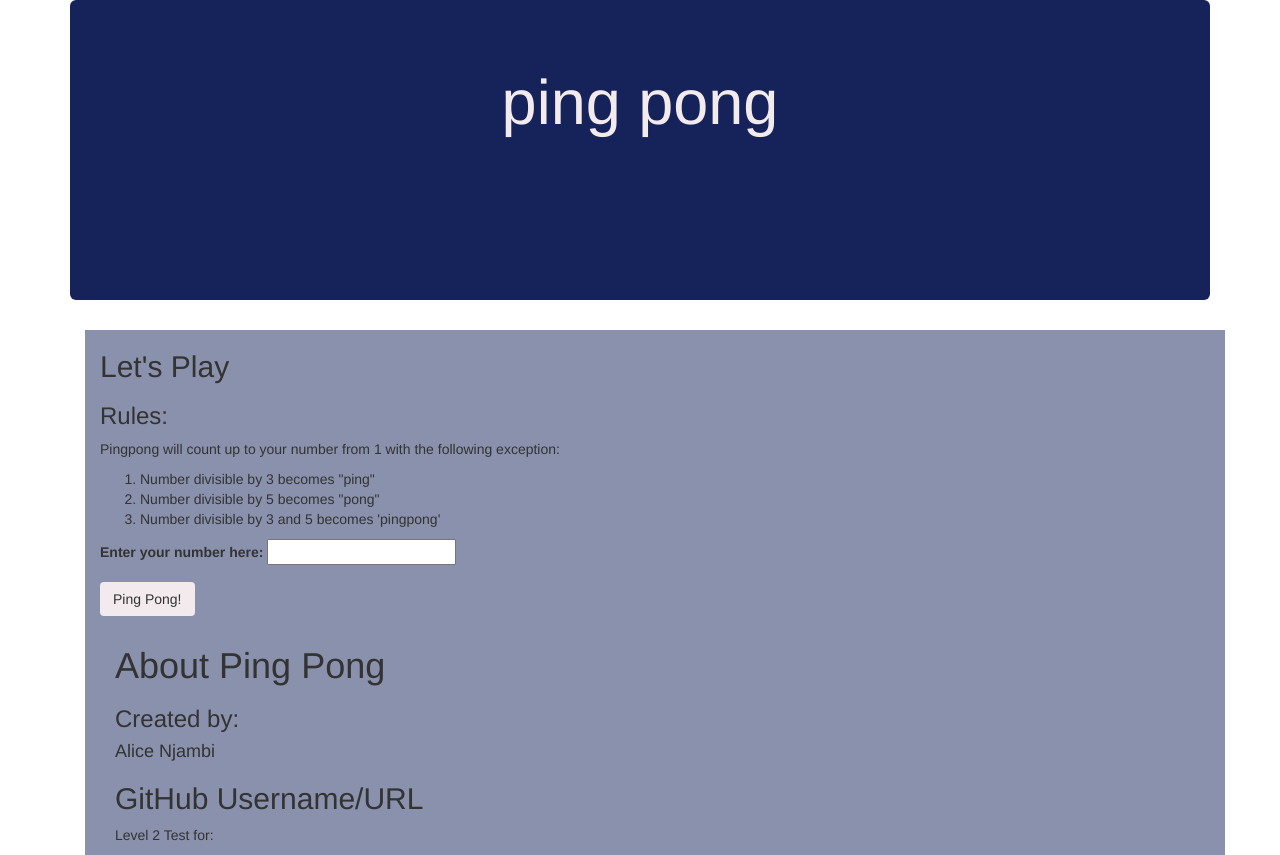
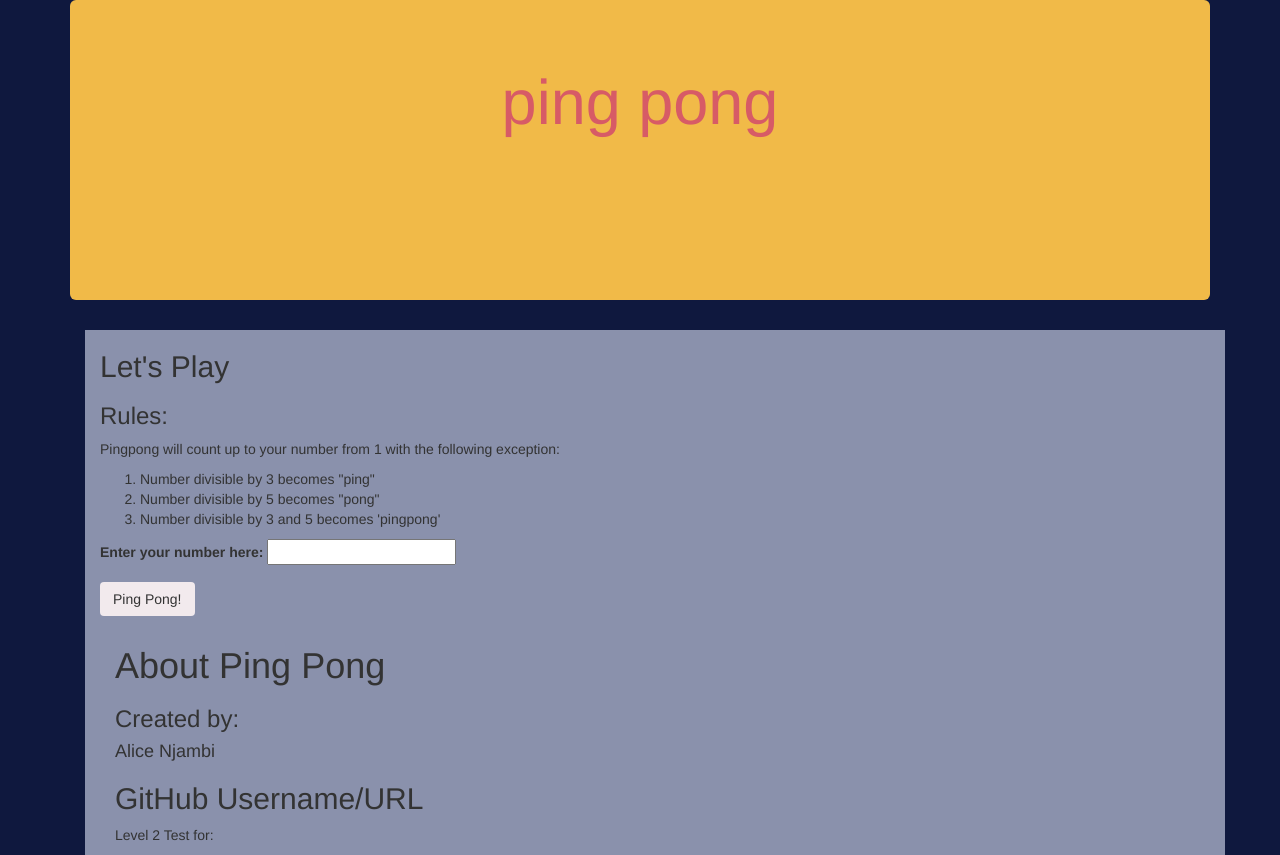
Before and after one commit to njambi25/Ping-Pong-project, a plain HTML site: page index.html in a window 1280 px wide. Drawn offline with Linux system fonts and the light colour scheme.

Commit message:
changed color to the jumbotron and heading

```diff
--- a/css/styles.css
+++ b/css/styles.css
@@ -1,10 +1,10 @@
 .jumbotron {
-  background-color: #16235A;
+  background-color: #f1ba48;
   height: 300px;
 }
 
 .jumbotron h1 {
-  color: #F2EAED;
+  color: #D75B66;
   text-align: center;
 }
 
@@ -23,3 +23,13 @@
 #lower {
   background-color: #8a91ac;
 }
+
+#con1 {
+  background-color: #0f183e;
+}
+
+body {
+  background-color: #0f183e;
+}
+
+.
--- a/index.html
+++ b/index.html
@@ -17,7 +17,7 @@
       <h1>ping pong
   </div>
 
-  <div class="container">
+  <div class="container" id="con1">
   <div class="col-md-12" id="middle">
   <form id="ping-pongi">
       <div class="form-group">
```
